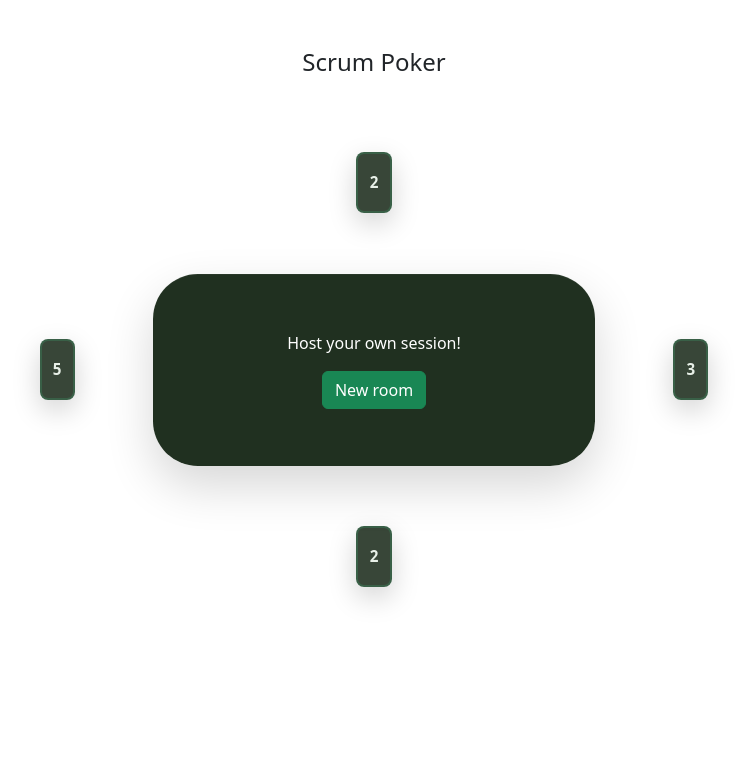
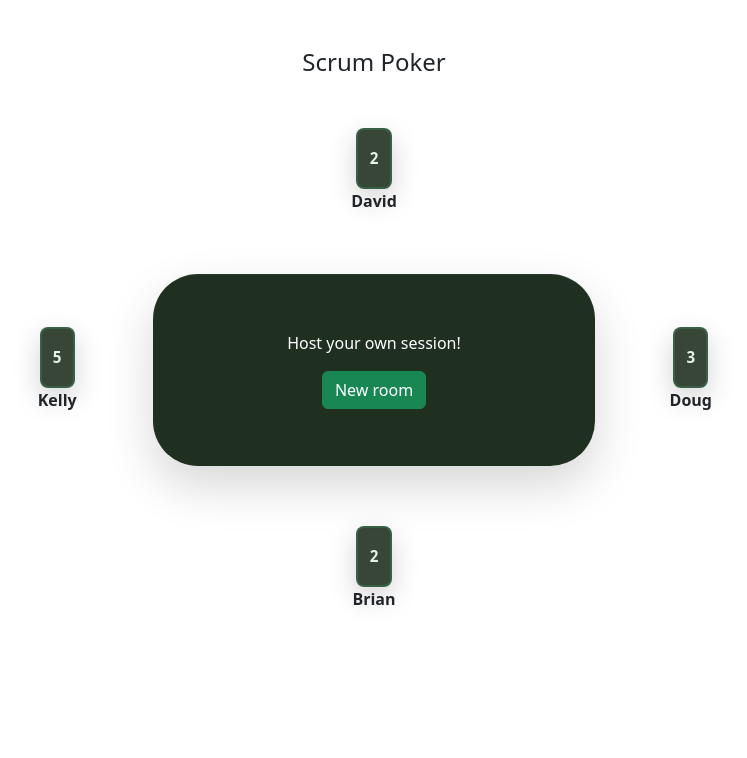
Before and after one commit to R-Lek/scrumpoker, a Flask app: page / in a window 1280 px wide. Shown: the part 54-812 px from the top of the page, without its empty margins (266-1013 px from the left). Run offline with Flask 3, Linux system fonts and the light colour scheme; some libraries are stand-ins or nearby versions.

Commit message:
Slight refactor of index page

```diff
--- a/static/styles.css
+++ b/static/styles.css
@@ -143,6 +143,20 @@ body.room-page main {
     justify-content: center;
     border-radius: 1.6rem;
     color: #fff;
+}
+
+.homeage__name {
+    display: -webkit-box;
+    -webkit-box-orient: vertical;
+    -webkit-line-clamp: 2;
+    overflow: hidden;
+    width: 6rem;
+    padding-top: 0.8rem;
+    text-align: center;
+    font-size: 1.2rem;
+    line-height: 1.1;
+    font-weight: 700;
+    color: #000;
 }
 
 .player-slot {
--- a/templates/index.html
+++ b/templates/index.html
@@ -19,6 +19,9 @@
                         <div class="player-slot__card-container">
                             <div class="player-card">2</div>
                         </div>
+                        <div class="player-slot__profile">
+                            <div class="homepage__name"><strong>David</strong></div>
+                        </div>
                     </div>
                 </div>
             </div>
@@ -27,6 +30,9 @@
                     <div class="player-slot__wrapper">
                         <div class="player-slot__card-container">
                             <div class="player-card">2</div>
+                        </div>
+                        <div class="player-slot__profile">
+                            <div class="homepage__name"><strong>Brian</strong></div>
                         </div>
                     </div>
                 </div>
@@ -37,6 +43,9 @@
                         <div class="player-slot__card-container">
                             <div class="player-card">5</div>
                         </div>
+                        <div class="player-slot__profile">
+                            <div class="homepage__name"><strong>Kelly</strong></div>
+                        </div>
                     </div>
                 </div>
             </div>
@@ -45,6 +54,9 @@
                     <div class="player-slot__wrapper">
                         <div class="player-slot__card-container">
                             <div class="player-card">3</div>
+                        </div>
+                        <div class="player-slot__profile">
+                            <div class="homepage__name"><strong>Doug</strong></div>
                         </div>
                     </div>
                 </div>
```
